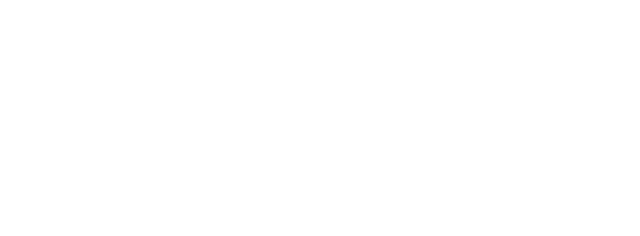
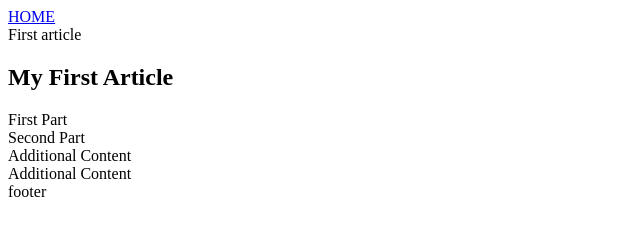
Before and after one commit to FarnazTowhidi/QS_24_AUG_Introduction_To_HTML_CSS, a plain HTML site: page blog.html in a window 1280 px wide. Shown: the whole page, without its empty margins (0-640 px from the left). Drawn offline with Linux system fonts and the light colour scheme.

Commit message:
Update index and blog

```diff
--- a/blog.html
+++ b/blog.html
@@ -6,6 +6,25 @@
   <title>Blog Page</title>
 </head>
 <body>
+  <header>
+    <a href="./index.html">HOME</a>
 
+  </header>
+
+  <main>
+    <Main>
+      <article>
+        First article
+        <h2>My First Article</h2>
+        <section>First Part</section>
+        <section>Second Part</section>
+        <div class="aside">Additional Content</div>
+        <aside>Additional Content</aside>
+
+        <article></article>
+      </article>
+    </Main>
+    <footer>footer</footer>
+  </main>
 </body>
 </html>
--- a/styles/style.css
+++ b/styles/style.css
@@ -1,7 +1,4 @@
-* {
-  margin: 0;
-  padding: 0;
-}
+
 
 
 body {
```
Also changed, not shown: index.html (+2 -0 lines), 1 other file.
